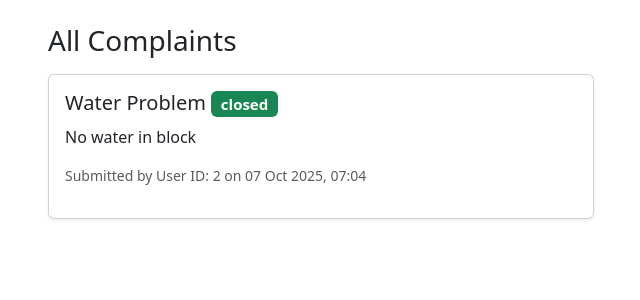
After one commit to ushasri3110/22AIE457, a Flask app: page /complaints in a window 1280 px wide. The commit adds this page. Shown: the top 300 px of the page, without its empty margins (34-674 px from the left). Run offline with Flask 3, Linux system fonts and the light colour scheme; a user stored in the database is signed in; some libraries are stand-ins or nearby versions.

Commit message:
added complaint feature

```diff
--- a/app.py
+++ b/app.py
@@ -1,20 +1,157 @@
-from flask import Flask,render_template
-app=Flask(__name__)
+from flask import Flask, render_template, request, redirect, url_for, flash, session
+from flask_sqlalchemy import SQLAlchemy
+from werkzeug.security import generate_password_hash, check_password_hash
+from datetime import datetime
 
+app = Flask(__name__)
+app.secret_key = "ushasri3110"
+
+# Database Configuration
+app.config["SQLALCHEMY_DATABASE_URI"] = "sqlite:///users.db"
+app.config["SQLALCHEMY_TRACK_MODIFICATIONS"] = False
+db = SQLAlchemy(app)
+
+#Models
+class User(db.Model):
+    id = db.Column(db.Integer, primary_key=True)
+    name = db.Column(db.String(100), nullable=False)
+    email = db.Column(db.String(100), unique=True, nullable=False)
+    password = db.Column(db.String(200), nullable=False)
+    role = db.Column(db.String(50), default="resident")
+class Complaint(db.Model):
+    id = db.Column(db.Integer, primary_key=True)
+    user_id = db.Column(db.Integer, db.ForeignKey("user.id"), nullable=False)
+    title = db.Column(db.String(200), nullable=False)
+    description = db.Column(db.Text, nullable=False)
+    status = db.Column(db.String(50), default="open")
+    created_at = db.Column(db.DateTime, default=datetime.utcnow)
+
+# Home page
 @app.route("/")
 def home():
     return render_template("home.html")
 
-@app.route("/login")
+# Signup Route
+@app.route("/signup", methods=["GET", "POST"])
+def signup():
+    if request.method == "POST":
+        name = request.form["name"]
+        email = request.form["email"]
+        password = request.form["password"]
+        confirm_password = request.form["confirm-password"]
+        role = request.form.get("role", "resident")
+
+        # Password validation
+        if password != confirm_password:
+            flash("Passwords do not match!", "danger")
+            return redirect(url_for("signup"))
+
+        # Check if email already exists
+        existing_user = User.query.filter_by(email=email).first()
+        if existing_user:
+            flash("Email already registered. Please login.", "warning")
+            return redirect(url_for("login"))
+
+        # Hash the password
+        hashed_password = generate_password_hash(password)
+
+        # Create new user
+        new_user = User(name=name, email=email, password=hashed_password, role=role)
+        db.session.add(new_user)
+        db.session.commit()
+
+        flash("Signup successful! Please login.", "success")
+        return redirect(url_for("login"))
+
+    return render_template("signup.html")
+
+# Login Route
+@app.route("/login", methods=["GET", "POST"])
 def login():
+    if request.method == "POST":
+        email = request.form["email"]
+        password = request.form["password"]
+
+        user = User.query.filter_by(email=email).first()
+
+        if user and check_password_hash(user.password, password):
+            # Store user info in session
+            session["user_id"] = user.id
+            session["user_name"] = user.name
+            session["user_role"] = user.role
+
+            flash(f"Welcome back, {user.name} ({user.role})!", "success")
+            return redirect(url_for("dashboard"))
+        else:
+            flash("Invalid email or password. Please try again.", "danger")
+            return redirect(url_for("login"))
+
     return render_template("login.html")
 
-@app.route("/signup")
-def signup():
-    return render_template("signup.html")
-
+# Dashboard Route
 @app.route("/dashboard")
 def dashboard():
-    return render_template("dashboard.html")
-if __name__=="__main__":
+    if "user_id" not in session:
+        flash("Please log in first.", "warning")
+        return redirect(url_for("login"))
+
+    return render_template(
+        "dashboard.html",
+        name=session.get("user_name"),
+        role=session.get("user_role"),
+    )
+
+# Logout Route
+@app.route("/logout")
+def logout():
+    session.clear()
+    flash("You have been logged out.", "info")
+    return redirect(url_for("login"))
+
+# Complaint Route
+@app.route("/complaints", methods=["GET", "POST"])
+@app.route("/complaints", methods=["GET", "POST"])
+def complaints():
+    if "user_id" not in session:
+        flash("Please log in first.", "warning")
+        return redirect(url_for("login"))
+
+    user_id = session["user_id"]
+    role = session["user_role"]
+
+    # Admin: show all complaints
+    if role == "admin":
+        all_complaints = Complaint.query.order_by(Complaint.created_at.desc()).all()
+        return render_template("complaints_admin.html", complaints=all_complaints)
+
+    # Resident: handle complaint submission
+    if request.method == "POST":
+        title = request.form["title"]
+        description = request.form["description"]
+        new_complaint = Complaint(user_id=user_id, title=title, description=description)
+        db.session.add(new_complaint)
+        db.session.commit()
+        flash("Complaint submitted successfully!", "success")
+        return redirect(url_for("complaints"))
+
+    # Resident: show their own complaints
+    user_complaints = Complaint.query.filter_by(user_id=user_id).order_by(Complaint.created_at.desc()).all()
+    return render_template("complaints_resident.html", complaints=user_complaints)
+
+# Admin action to close complaint
+@app.route("/complaint/close/<int:id>")
+def close_complaint(id):
+    if "user_id" not in session or session["user_role"] != "admin":
+        flash("Unauthorized access!", "danger")
+        return redirect(url_for("login"))
+
+    complaint = Complaint.query.get_or_404(id)
+    complaint.status = "closed"
+    db.session.commit()
+    flash("Complaint closed successfully!", "success")
+    return redirect(url_for("complaints"))
+
+if __name__ == "__main__":
+    with app.app_context():
+        db.create_all()
     app.run(debug=True)
--- /dev/null
+++ b/templates/complaints_admin.html
@@ -0,0 +1,24 @@
+{% extends "header.html" %}
+{% block body %}
+<div class="container mt-4">
+  <h3>All Complaints</h3>
+  <div class="row mt-3">
+    {% for complaint in complaints %}
+      <div class="col-md-6 mb-3">
+        <div class="card shadow-sm">
+          <div class="card-body">
+            <h5 class="card-title">{{ complaint.title }} <span class="badge bg-{{ 'success' if complaint.status=='closed' else 'warning' }}">{{ complaint.status }}</span></h5>
+            <p class="card-text">{{ complaint.description }}</p>
+            <p class="small text-muted">Submitted by User ID: {{ complaint.user_id }} on {{ complaint.created_at.strftime('%d %b %Y, %H:%M') }}</p>
+            {% if complaint.status == 'open' %}
+              <a href="{{ url_for('close_complaint', id=complaint.id) }}" class="btn btn-danger btn-sm">Close Complaint</a>
+            {% endif %}
+          </div>
+        </div>
+      </div>
+    {% else %}
+      <p>No complaints found.</p>
+    {% endfor %}
+  </div>
+</div>
+{% endblock %}
--- a/templates/header.html
+++ b/templates/header.html
@@ -1,4 +1,20 @@
 {% extends "base.html" %}
 {% block body %}
-
+<div class="d-flex justify-content-between align-items-center bg-cyan-950 text-light px-5 py-3 shadow">
+        <div class="d-flex align-items-center gap-3">
+            <img src="https://i.ibb.co/kqX6J8W/freepik-background-27962.png"
+                 alt="CommUnity Logo"
+                 class="rounded-circle border border-light"
+                 height="70" width="70" />
+            <div>
+                <h1 class="fs-3 fw-bold m-0">CommUnity</h1>
+                <p class="small m-0">Seamless Community Interaction and Management</p>
+            </div>
+        </div>
+        <div class="d-flex align-items-center gap-3 fw-bold fs-5">
+            <span>Usha Sri</span>
+            <i class="fa-solid fa-user"></i>
+        </div>
+</div>
+{% block content %} {% endblock content %}
 {% endblock %}
```
Also changed, not shown: templates/complaints_resident.html (added, +36 -0 lines), templates/dashboard.html (+11 -34 lines), templates/home.html (+8 -3 lines), templates/login.html (+10 -5 lines), templates/signup.html (+25 -7 lines), instance/users.db (added).
